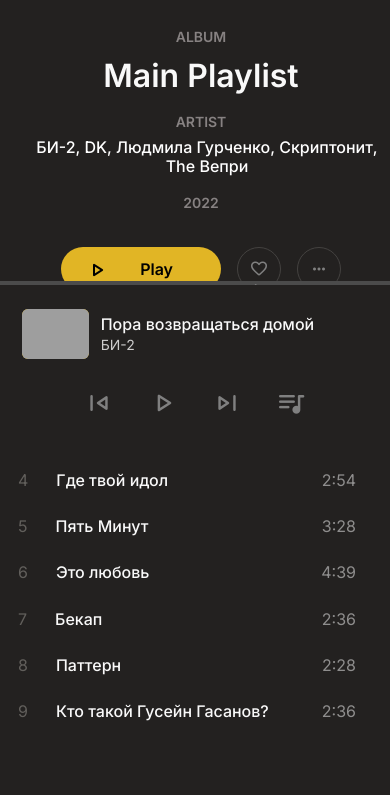
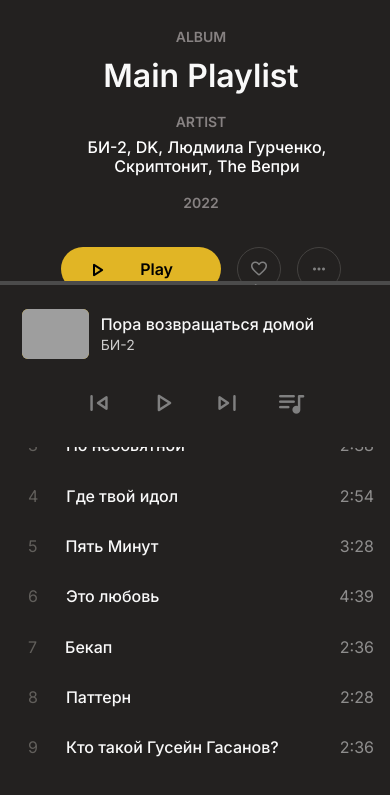
Before and after one commit to akseonowww/music-player, a plain HTML site: page index.html in a window 390 px wide. Shown: the part 397-1192 px from the top of the page. Drawn offline with nearby package versions, Linux system fonts and the light colour scheme; grey boxes are pictures that could not be loaded.

Commit message:
Fix adaptive

```diff
--- a/styles/main.css
+++ b/styles/main.css
@@ -164,6 +164,20 @@
    width: 14px;
    background-color: rgb(225, 181, 37);
    border-radius: 12px;
+	animation: radar .8s infinite alternate;
+}
+
+@keyframes radar {
+	from {
+		transform: scale(.5);
+		animation-timing-function: ease-out;
+	}
+	50%	{
+		transition: scale(.75);
+	}
+	to {
+		transform: scale(1);
+	}
 }
 
 .content__treks .treck.active .info .id {
--- a/styles/media.css
+++ b/styles/media.css
@@ -79,9 +79,26 @@
 		justify-content: center;
 	}
 
+	.content__treks {
+		margin-right: 0;
+		gap: 0;
+	}
+	.content__treks .treck {
+		padding: 16px 28px;
+	}
+
+	.content__treks .treck.active {
+		border-radius: 0;
+	}
+
 	.descr {
 		align-items: center;
 		gap: 12px;
+	}
+
+	.author__value {
+		margin: 0;
+		width: 70%;
 	}
 
 	.author {
```
Lines whose indentation alone changed are shown as unchanged.
